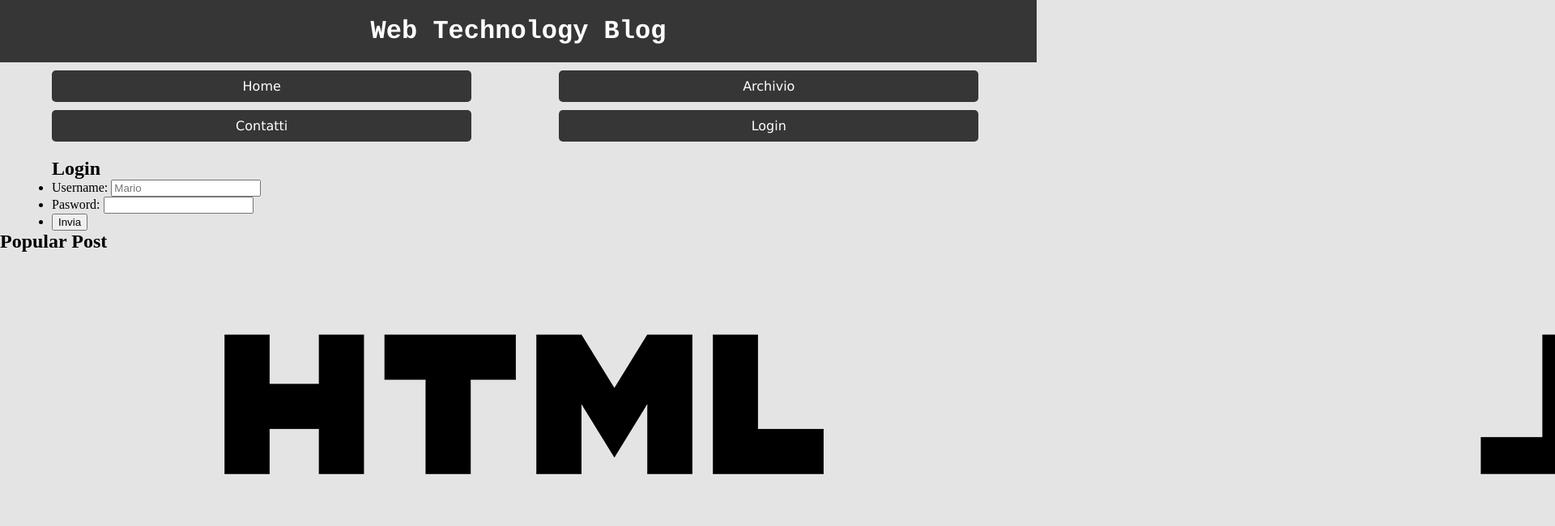
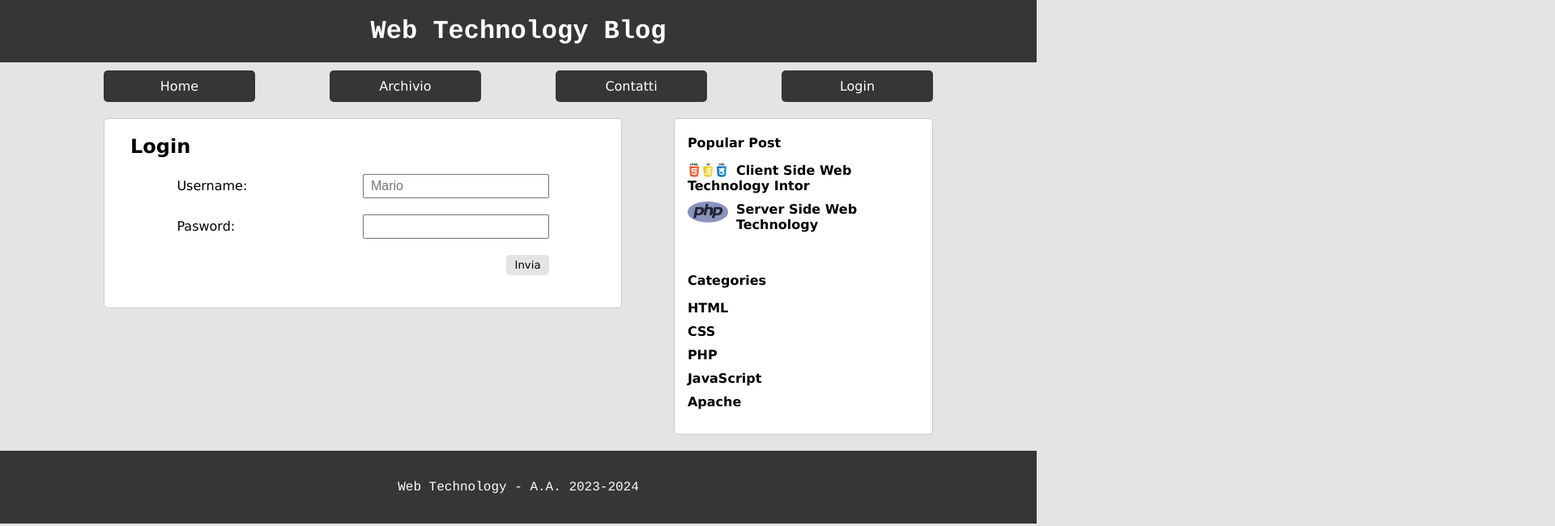
Before and after one commit to 0rteip/web-exercises, a plain HTML site: page 01-lab-html-materiale/login.html in a window 1280 px wide. Shown: the top 650 px of the page at 81% size, 1920 px wide, since content can reach past the window. Drawn offline with Linux system fonts and the light colour scheme.

Commit message:
CSS for more page

```diff
--- a/01-lab-html-materiale/css/style.css
+++ b/01-lab-html-materiale/css/style.css
@@ -6,8 +6,6 @@ ul {
     margin: 0;
     padding: 0;
 }
-
-/* no default values */
 
 body {
     background-color: #e4e4e4;
@@ -19,15 +17,16 @@ body>footer {
     color: white;
     text-align: center;
     padding: 20px 0;
-    /* 20px top and bottom, 0 left and right */
 }
 
-body>header>h1 {
+body>header>h1,
+body>footer>p {
     font-family: 'Monokai nerd Font', Courier, monospace;
 }
 
 nav {
     margin: 0 5%;
+    font-size: 0px;
 }
 
 nav ul {
@@ -36,7 +35,7 @@ nav ul {
 
 nav ul li {
     display: inline-block;
-    width: 45%;
+    width: 45.5%;
     background-color: rgb(54, 54, 54);
     text-align: center;
     margin: 10px 0 0;
@@ -50,6 +49,7 @@ nav ul li a {
     /* 100% of the parent element */
     padding: 10px 0;
     font-family: 'Lucida Sans', 'Lucida Sans Regular', 'Lucida Grande', 'Lucida Sans Unicode', Geneva, Verdana, sans-serif;
+    font-size: 16px;
     text-decoration: none;
     color: white;
 }
@@ -75,6 +75,7 @@ article {
 
 article>header>img {
     max-height: 200px;
+    max-width: 100%;
     padding: 10px 0;
 }
 
@@ -90,7 +91,9 @@ article>header>p {
 }
 
 article>section {
-    padding: 0 5%;
+    /* padding: 0 5%;
+    */
+    margin: 0 5%;
     font-family: Verdana, Geneva, Tahoma, sans-serif;
 }
 
@@ -99,12 +102,189 @@ article>footer {
     padding: 20px 5% 5%;
 }
 
-article>footer>a {
+article>footer>a,
+form input[type="submit"] {
     text-decoration: none;
     font-family: 'Lucida Sans', 'Lucida Sans Regular', 'Lucida Grande', 'Lucida Sans Unicode', Geneva, Verdana, sans-serif;
     color: black;
     background-color: #e4e4e4;
     border-radius: 5px;
     padding: 5px 10px;
+    border: none;
+    cursor: pointer;
+}
 
+aside {
+    box-sizing: border-box;
+    /* to include padding and border in the width */
+    background-color: white;
+    border: #cacaca 1px solid;
+    border-radius: 5px;
+    margin: 0 5% 20px;
+    font-family: 'Lucida Sans', 'Lucida Sans Regular', 'Lucida Grande', 'Lucida Sans Unicode', Geneva, Verdana, sans-serif;
+    font-weight: bold;
 }
+
+aside section {
+    padding: 20px 5%;
+}
+
+aside>section>h2 {
+    font-size: 16px;
+    margin: 0 0 15px;
+}
+
+aside ul {
+    list-style: none;
+}
+
+aside li {
+    padding: 0 0 10px;
+}
+
+aside li>img {
+    float: left;
+    width: 50px;
+    margin-right: 10px;
+}
+
+aside li>a {
+    text-decoration: none;
+    color: rgb(0, 0, 0);
+}
+
+aside li>a>abbr {
+    text-decoration: none;
+}
+
+aside li>a:visited {
+    color: rgb(167, 125, 206);
+}
+
+aside li>a:hover {
+    color: rgb(259, 69, 85);
+}
+
+aside>section:first-of-type>h2:hover {
+    color: rgb(259, 69, 85);
+}
+
+main>section {
+    background-color: white;
+    border: #cacaca 1px solid;
+    margin-bottom: 20px;
+    border-radius: 5px;
+    padding: 20px 5%;
+}
+
+main>section>h2 {
+    padding: 0 0 20px;
+    font-family: 'Lucida Sans', 'Lucida Sans Regular', 'Lucida Grande', 'Lucida Sans Unicode', Geneva, Verdana, sans-serif;
+}
+
+table {
+    width: 100%;
+    border-spacing: 0;
+    border-collapse: collapse;
+    border: #cacaca 1px solid;
+}
+
+caption {
+    display: none;
+}
+
+td,
+th {
+    padding: 10px;
+    border: #cacaca 1px solid;
+    text-align: center;
+}
+
+th {
+    font-family: 'Lucida Sans', 'Lucida Sans Regular', 'Lucida Grande', 'Lucida Sans Unicode', Geneva, Verdana, sans-serif;
+}
+
+td {
+    font-family: 'Times New Roman', Times, serif;
+}
+
+form {
+    font-family: 'Lucida Sans', 'Lucida Sans Regular', 'Lucida Grande', 'Lucida Sans Unicode', Geneva, Verdana, sans-serif;
+}
+
+form>ul>li {
+    list-style-type: none;
+    margin: 0 10% 20px;
+    font-size: 0px;
+}
+
+form label {
+    box-sizing: border-box;
+    display: inline-block;
+    width: 50%;
+    font-size: 16px;
+}
+
+label+input {
+    font-size: 16px;
+    box-sizing: border-box;
+    display: inline-block;
+    width: 50%;
+    padding: 4px 8px;
+}
+
+form input[type="submit"]:hover {
+    background-color: #00ab58;
+    color: white;
+}
+
+form li:last-of-type {
+    text-align: right;
+}
+
+@media screen and (min-width: 768px) {
+    nav {
+        margin: 0 10%;
+    }
+
+    /* nav>ul>li:nth-child(odd) {
+        margin-right: 9%;
+    } */
+
+    nav>ul>li {
+        margin-right: 9% !important;
+        width: 18.25%;
+    }
+
+    nav>ul>li:last-child {
+        margin-right: 0 !important;
+    }
+
+    body {
+        font-size: 0px;
+    }
+
+    main,
+    aside {
+        box-sizing: border-box;
+        display: inline-block;
+        vertical-align: top;
+    }
+
+    main {
+        width: 50%;
+        margin: 20px 5% 0 10%;
+        font-size: 16px;
+    }
+
+    aside {
+        width: 25%;
+        margin: 20px 10% 20px 0;
+        font-size: 16px;
+    }
+
+    body>header,
+    body>footer {
+        font-size: 16px;
+    }
+}
```
